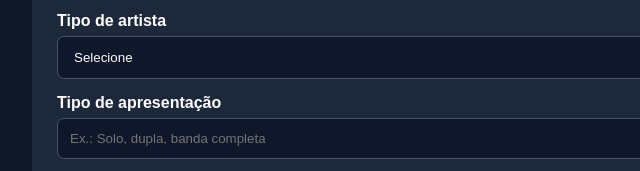
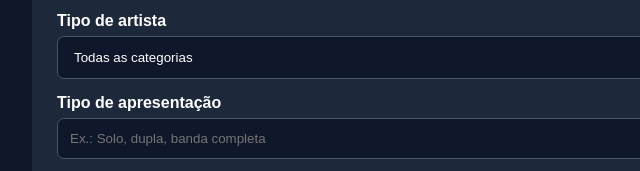
Before and after one commit to felipekardozzo/palcogyn, a plain HTML site: page artist-register.html in a window 1280 px wide. Shown: the part 304-475 px from the top of the page, 258-898 px from the left. Drawn offline with nearby package versions, Linux system fonts and the light colour scheme.

Commit message:
Update artist-register.html

```diff
--- a/artist-register.html
+++ b/artist-register.html
@@ -29,19 +29,20 @@ button{width:100%;padding:14px;margin-top:22px;background:#0284c7;color:white;bo
 <label>Tipo de artista</label>
 
 <select id="artist_type" required>
- <option value="">Selecione</option>
+ <option value="">Todas as categorias</option>
  <option value="Cantor(a)">Cantor(a)</option>
  <option value="Banda">Banda</option>
  <option value="DJ">DJ</option>
  <option value="Dupla">Dupla</option>
  <option value="Grupo">Grupo</option>
  <option value="Instrumentista">Instrumentista</option>
- <option value="Locutor">Locutor</option>
- <option value="Leiloeiro">Leiloeiro</option>
+ <option value="Locutor(a)">Locutor(a)</option>
+ <option value="Leiloeiro(a)">Leiloeiro(a)</option>
  <option value="Palestrante">Palestrante</option>
  <option value="Dançarino(a)">Dançarino(a)</option>
  <option value="Humorista de Stand-Up">Humorista de Stand-Up</option>
- <option value="Puxador de Quadrilha">Puxador de Quadrilha</option>
+ <option value="Puxador de Quadrilha">Puxador(a) de Quadrilha</option>
+ <option value="Coreografo(a)">Coreografo(a)</option>
 </select>
 
 <label>Tipo de apresentação</label>
```
